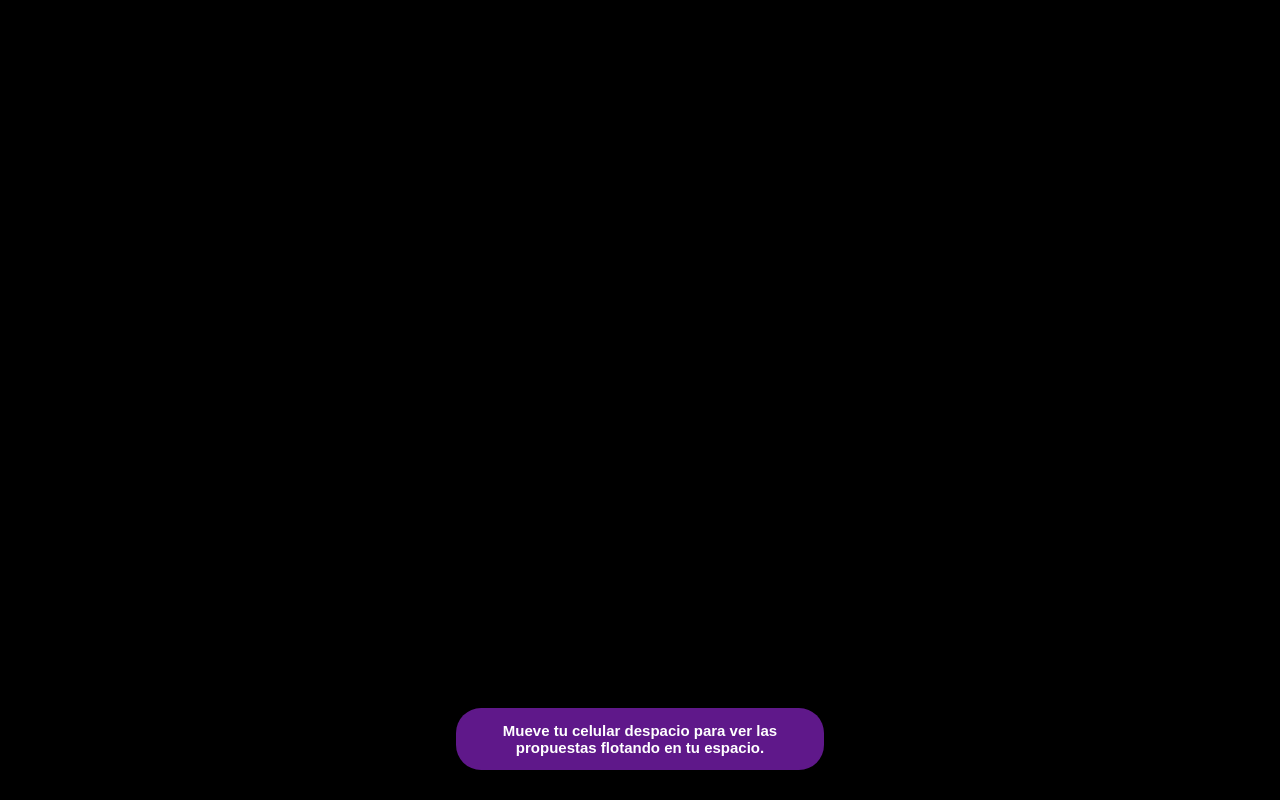
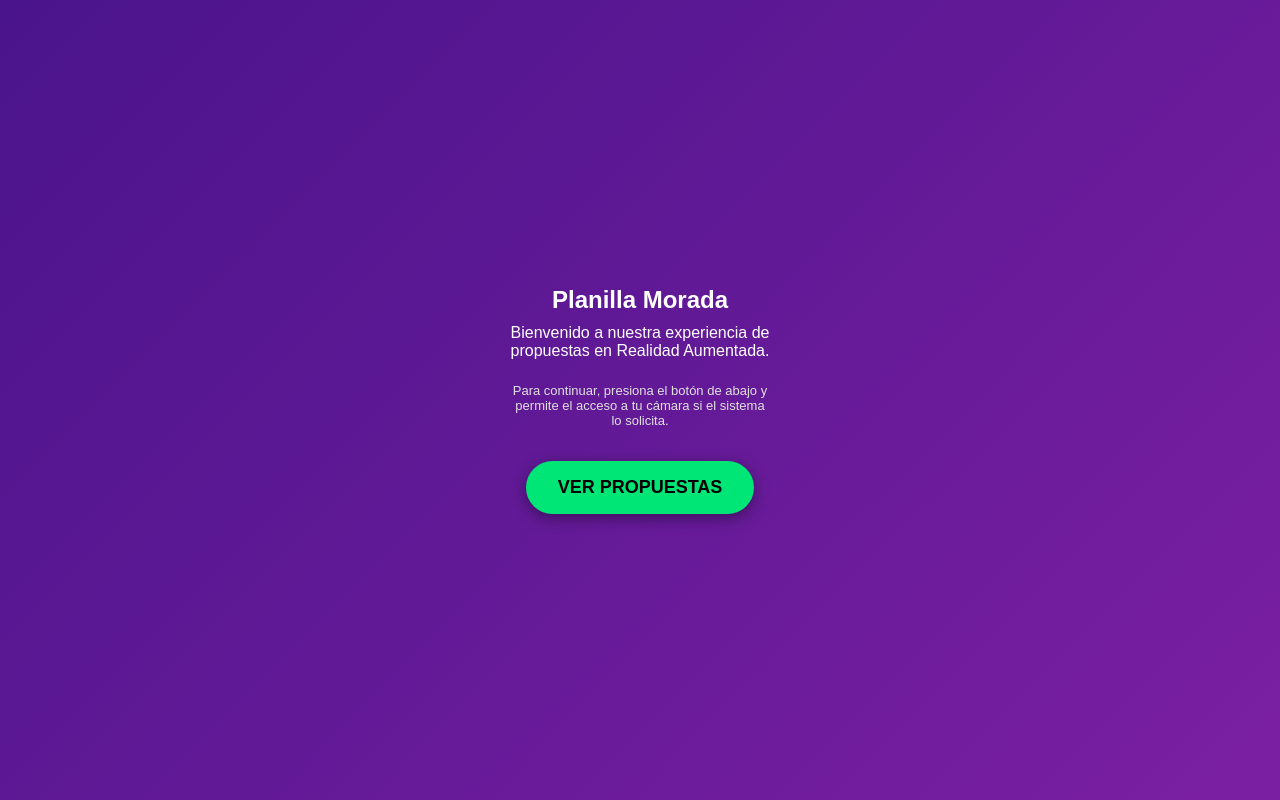
Before and after one commit to VIPERMISTICO/planilla-morada-vipermistico, a website: page index.html in a window 1280 px wide. Drawn offline with Linux system fonts and the light colour scheme.

Commit message:
Add files via upload
UP 1.3

```diff
--- a/index.html
+++ b/index.html
@@ -4,8 +4,6 @@
     <meta charset="UTF-8">
     <meta name="viewport" content="width=device-width, initial-scale=1.0, user-scalable=no">
     <title>Campaña Electoral AR</title>
-
-    <!-- Forzar compatibilidad con iOS/Safari y Android modernos -->
     <meta name="apple-mobile-web-app-capable" content="yes">
 
     <!-- Librerías estables de A-Frame y AR.js -->
@@ -14,43 +12,81 @@
 
     <style>
         body { margin: 0; overflow: hidden; font-family: Arial, sans-serif; background-color: #000; }
+
+        /* Pantalla de bienvenida con botón para forzar permisos (Amigable para tercera edad) */
+        #pantalla-inicio {
+            position: fixed; top: 0; left: 0; width: 100%; height: 100%;
+            background: linear-gradient(135deg, #4a148c, #7b1fa2);
+            z-index: 9999; display: flex; flex-direction: column;
+            align-items: center; justify-content: center; color: white; text-align: center; padding: 20px; box-sizing: border-box;
+        }
+        .btn-activar {
+            background-color: #00e676; color: #000; font-size: 18px; font-weight: bold;
+            padding: 16px 32px; border: none; border-radius: 30px; cursor: pointer;
+            box-shadow: 0 4px 15px rgba(0,0,0,0.4); margin-top: 20px; transition: transform 0.2s;
+        }
+        .btn-activar:active { transform: scale(0.95); }
+
         .instrucciones {
             position: absolute; bottom: 30px; left: 50%; transform: translateX(-50%);
             background: rgba(106, 27, 154, 0.9); color: white; padding: 14px 24px;
             border-radius: 25px; font-size: 15px; text-align: center; z-index: 999;
-            width: 80%; max-width: 320px; box-shadow: 0px 4px 10px rgba(0,0,0,0.3);
-            font-weight: bold;
+            width: 80%; max-width: 320px; box-shadow: 0px 4px 10px rgba(0,0,0,0.3); font-weight: bold;
+            display: none; /* Se muestra solo cuando inicia la cámara */
         }
     </style>
 </head>
 <body>
 
-    <div class="instrucciones">
-        Mueve tu celular despacio para ver las propuestas flotando en tu espacio.
+    <!-- Pantalla de Bienvenida -->
+    <div id="pantalla-inicio">
+        <h2 style="margin: 0 0 10px 0;">Planilla Morada</h2>
+        <p style="font-size: 16px; max-width: 280px; margin: 0 0 10px 0;">Bienvenido a nuestra experiencia de propuestas en Realidad Aumentada.</p>
+        <p style="font-size: 13px; color: #e0e0e0; max-width: 260px;">Para continuar, presiona el botón de abajo y permite el acceso a tu cámara si el sistema lo solicita.</p>
+        <button class="btn-activar" onclick="inicializarCamara()">VER PROPUESTAS</button>
     </div>
 
-    <!-- Escena configurada rigurosamente para inicializar la Webcam correctamente -->
-    <a-scene embedded
-             arjs="sourceType: webcam; videoSettings: {facingMode: 'environment'}; debugUIEnabled: false;"
-             vr-mode-ui="enabled: false">
+    <!-- Mensaje guía flotante -->
+    <div id="guia" class="instrucciones">
+        Mueve tu celular despacio para ver las propuestas flotando.
+    </div>
 
-        <!-- Contenedor con tus elementos de campaña flotando a una distancia cómoda (2 metros) -->
+    <!-- Escena AR (Inicialmente vacía, la creamos dinámicamente por JavaScript) -->
+    <div id="ar-container"></div>
 
+    <script>
+        function inicializarCamara() {
+            // 1. Forzar de forma nativa la solicitud de permisos mediante el clic del usuario
+            navigator.mediaDevices.getUserMedia({ video: { facingMode: 'environment' } })
+            .then(function(stream) {
+                // Si el usuario da permiso, detenemos este stream temporal para que AR.js tome el control
+                stream.getTracks().forEach(track => track.stop());
 
-            <!-- Tu fotografía (Asegúrate de que exista assets/mi-foto.png) -->
+                // Ocultamos la pantalla morada de bienvenida y mostramos el letrero guía
+                document.getElementById('pantalla-inicio').style.display = 'none';
+                document.getElementById('guia').style.display = 'block';
+
+                // 2. Inyectamos la escena de Realidad Aumentada de forma segura
+                const container = document.getElementById('ar-container');
+                container.innerHTML = `
+                    <a-scene embedded arjs="sourceType: webcam; videoSettings: {facingMode: 'environment'}; debugUIEnabled: false;" vr-mode-ui="enabled: false">
+
+                            <!-- Tu foto de campaña -->
                             <a-image src="./assets/mi-foto.png" position="0 0.6 0" width="1.0" height="1.3"></a-image>
-
-            <!-- Propuesta Principal abajo de la foto -->
+                            <!-- Propuesta 1 -->
                             <a-image src="./assets/propuesta1.png" position="0 -0.4 0" width="1.5" height="0.4"></a-image>
-
-            <!-- Segunda Propuesta inclinada a la derecha -->
+                            <!-- Propuesta 2 -->
                             <a-image src="./assets/propuesta2.png" position="1.6 0.1 -0.3" rotation="0 -25 0" width="1.3" height="0.4"></a-image>
 
 
-
-        <!-- Cámara nativa requerida por el motor AR.js -->
-
                     </a-scene>
-
+                `;
+            })
+            .catch(function(err) {
+                alert("Para vivir la experiencia es necesario permitir el uso de la cámara. Por favor, recarga la página e intenta de nuevo.");
+                console.error("Error al acceder a la cámara: ", err);
+            });
+        }
+    </script>
 </body>
 </html>
```
Lines whose indentation alone changed are shown as unchanged.
